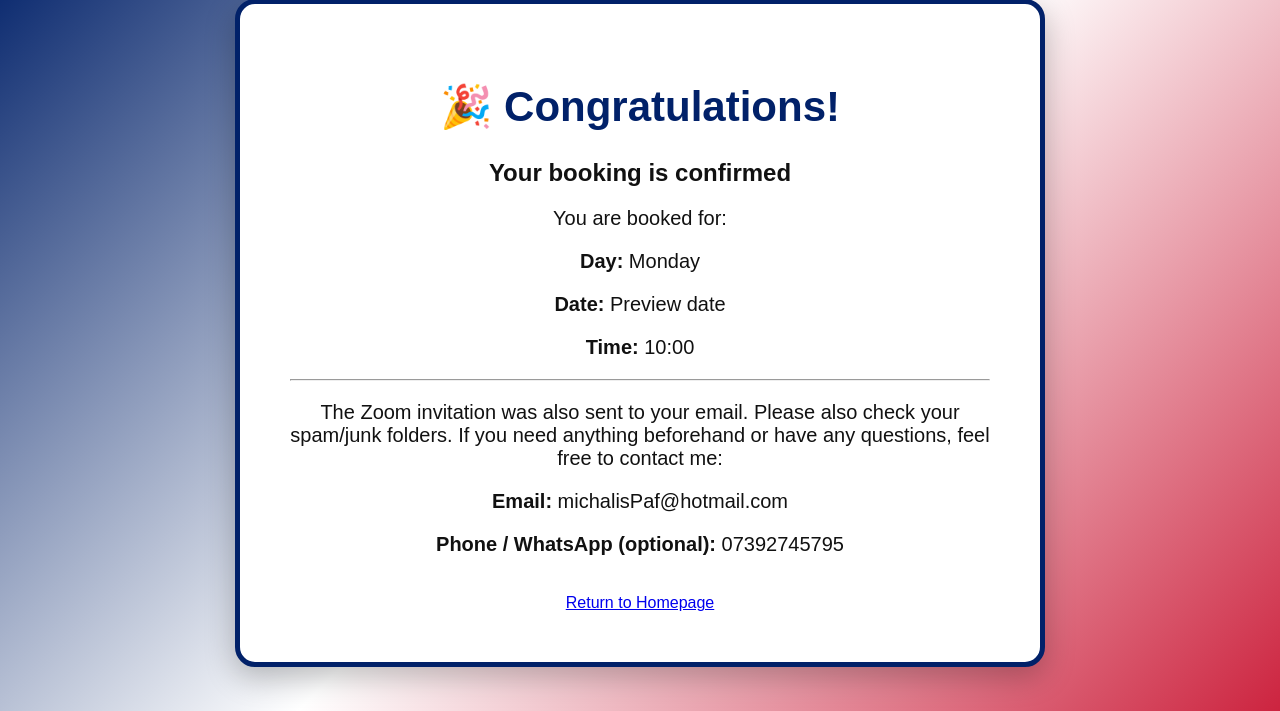
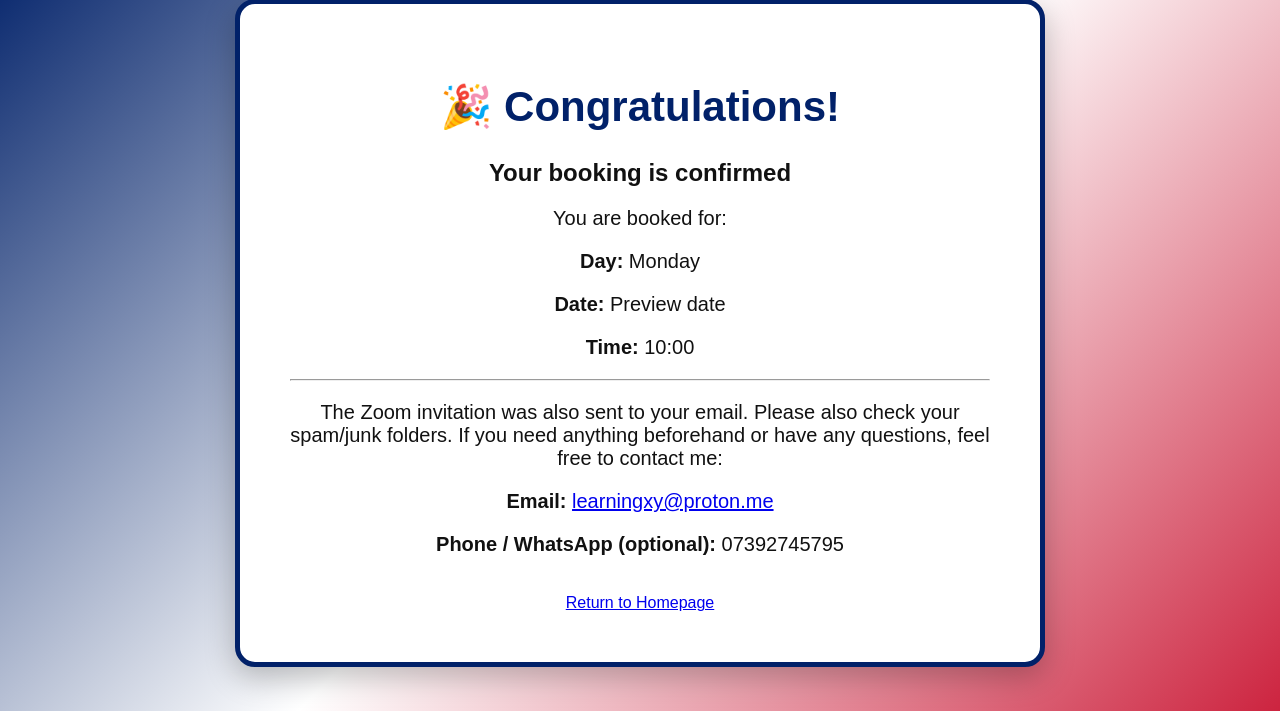
Before and after one commit to EnglishwithMike/english-teacher-website, a Flask app: page /success-preview in a window 1280 px wide. Shown: the part 61-772 px from the top of the page. Run offline with Flask 3, Linux system fonts and the light colour scheme; the visitor is signed in with stand-in values (Sample User, id 1); some libraries are stand-ins or nearby versions.

Commit message:
Update contact email and add email social link

```diff
--- a/templates/index.html
+++ b/templates/index.html
@@ -276,6 +276,11 @@
                 <span>Instagram</span>
             </a>
 
+        <a href="mailto:learningxy@proton.me">
+            <i class="fa-solid fa-envelope"></i>
+            <span>Email</span>
+        </a>
+
             <a href="https://www.tiktok.com/@learningxy"
                target="_blank"
                rel="noopener noreferrer">
--- a/templates/success.html
+++ b/templates/success.html
@@ -36,7 +36,7 @@
 
     <p>{{ t.contact_text }}</p>
 
-    <p><strong>{{ t.email }}:</strong> michalisPaf@hotmail.com</p>
+    <p><strong>{{ t.email }}:</strong> <a href="mailto:learningxy@proton.me">learningxy@proton.me</a></p>
     <p><strong>{{ t.phone }}:</strong> 07392745795</p>
 
     <br>
```
